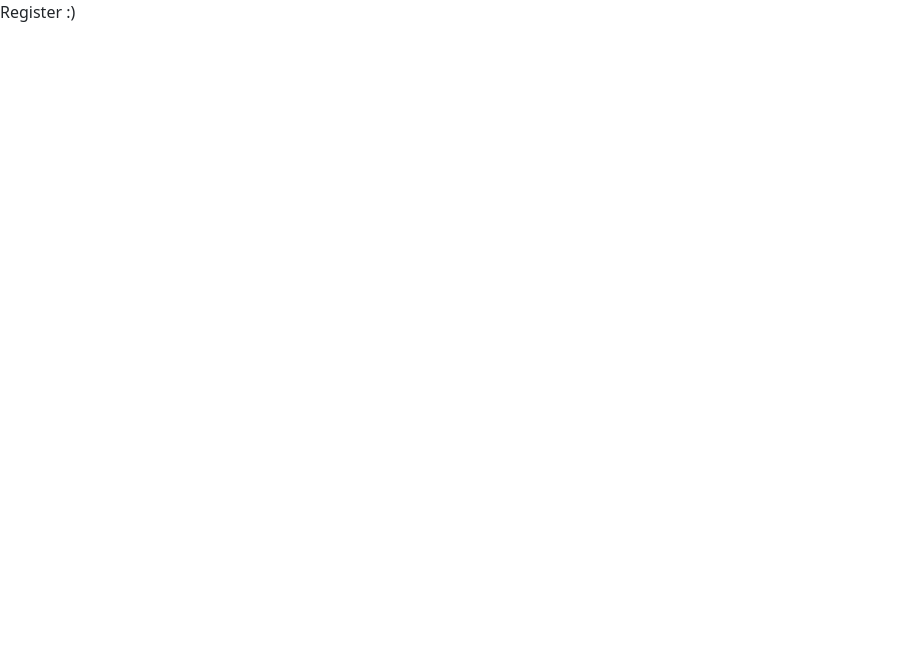
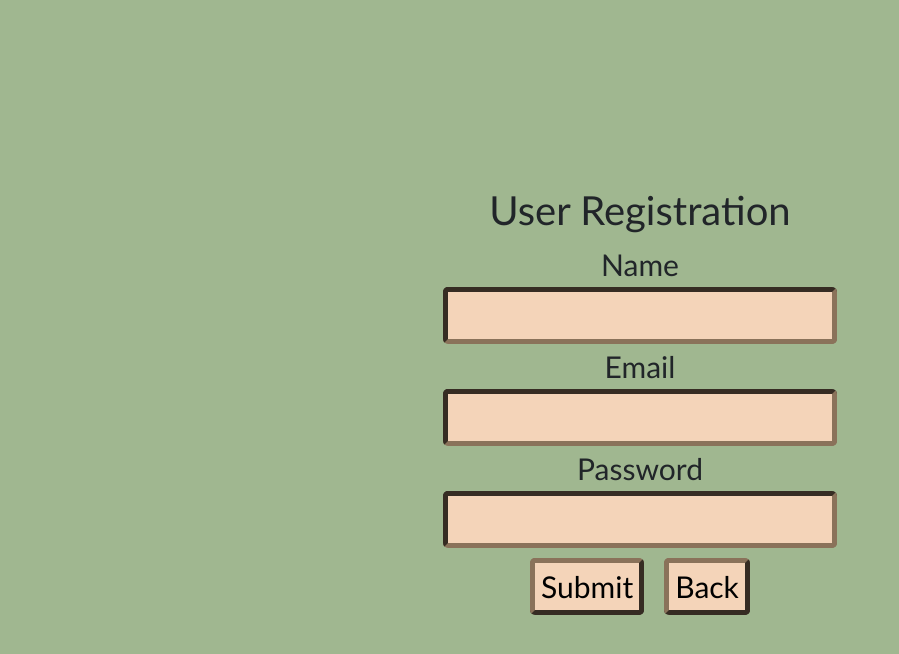
Before and after one commit to MWEST35/Online-Grocery-Store, a React (Create React App) app in the folder Frontend/ClientApp/: page /register in a window 1280 px wide. Shown: the top 654 px of the page, without its empty margins (0-899 px from the left). Built offline with nearby package versions, Linux system fonts and the light colour scheme.

Commit message:
Added registration page, leads to product page.

```diff
--- a/Frontend/ClientApp/src/AppRoutes.js
+++ b/Frontend/ClientApp/src/AppRoutes.js
@@ -1,4 +1,5 @@
 import { Login } from "./components/Login";
+import { Products } from "./components/Products";
 import { Register } from "./components/Register";
 
 const AppRoutes = [
@@ -9,6 +10,10 @@ const AppRoutes = [
   {
     path: "/register",
     element: <Register />
+  },
+  {
+      path: "/products",
+      element: <Products />
   }
 ];
 
--- /dev/null
+++ b/Frontend/ClientApp/src/components/Form.js
@@ -0,0 +1,117 @@
+import { useState } from "react";
+import { useNavigate } from "react-router-dom";
+
+export default function Form() {
+    const navigate = useNavigate();
+    const [name, setName] = useState("");
+    const [email, setEmail] = useState("");
+    const [password, setPassword] = useState("");
+    //check for errors
+    const [submitted, setSubmitted] = useState(false);
+    const [error, setError] = useState(false);
+
+    //handle name change
+    const handleName = (e) => {
+        setName(e.target.value);
+        setSubmitted(false);
+    };
+
+    //handle email change
+    const handleEmail = (e) => {
+        setEmail(e.target.value);
+        setSubmitted(false);
+    }
+
+    //handle password
+    const handlePassword = (e) => {
+        setPassword(e.target.value);
+        setSubmitted(false);
+    };
+
+    //handle form submission
+    const handleSubmit = (e) => {
+        e.preventDefault();
+        if (name === "" || email === "" || password === "") {
+            setError(true);
+        } else {
+            setSubmitted(true);
+            setError(false);
+            navigate('/products')
+        }
+    };
+
+    //show success message
+    const successMessage = () => {
+        return (
+            <div
+                className="success"
+                style={{
+                    display: submitted ? "" : "none",
+                }}
+            >
+                <h1> User {name} successfully registered!</h1>
+            </div>
+        );
+    };
+
+    const errorMessage = () => {
+        return (
+            <div
+                className="error"
+                style={{
+                    display: error ? "" : "none",
+                }}
+            >
+                <h1>Please enter all the fields</h1>
+            </div>
+        );
+    };
+
+    return (
+        <div className="form">
+            <div>
+                <h1> User Registration </h1>
+            </div>
+
+
+            {/* Calling to methods */}
+            <div className="messages">
+                {errorMessage()}
+                {successMessage()}
+            </div>
+
+            <form>
+                {/* Labels and inputs for form date */}
+                <label className="label">Name</label>
+                <input
+                    onChange={handleName}
+                    className="text-box"
+                    value={name}
+                    type="text"
+                />
+                <label className="label">Email</label>
+                <input
+                    onChange={handleEmail}
+                    className="text-box"
+                    value={email}
+                    type="email"
+                />
+
+                <label className="label">Password</label>
+                <input
+                    onChange={handlePassword}
+                    className="text-box"
+                    value={password}
+                    type="password"
+                />
+
+                <button onClick={handleSubmit} className="submit-button" type="submit">
+                    Submit
+                </button>
+                <button onClick={() => navigate('/ ')} className="submit-button" type="button">
+                    Back
+                </button>
+            </form>
+        </div>
+    );
+}
--- /dev/null
+++ b/Frontend/ClientApp/src/components/Products.js
@@ -0,0 +1,14 @@
+import "../styles.css";
+import React, { Component } from 'react';
+
+export class Products extends Component {
+    static displayName = Products.name;
+
+    render() {
+        return (
+            <div className="Container">
+            <p> Products Page :) </p>
+            </div>
+        );
+    }
+}
--- a/Frontend/ClientApp/src/components/Register.js
+++ b/Frontend/ClientApp/src/components/Register.js
@@ -1,12 +1,17 @@
 import "../styles.css";
 import React, { Component } from 'react';
+import Form from "./Form"
 
 export class Register extends Component {
   static displayName = Register.name;
 
   render() {
-    return (
-      <div>Register :)</div>
+      return (
+          <div className="Container">
+          <div className="Register">
+                <Form />
+              </div>
+          </div>
     );
   }
 }
--- a/Frontend/ClientApp/src/styles.css
+++ b/Frontend/ClientApp/src/styles.css
@@ -56,3 +56,23 @@
     margin-right: 10px;
     margin-left: 10px;
 }
+
+.Register {
+    font-family: Calibri;
+    font-size: 30px;
+    text-align: center;
+    grid-row: 2 / 3;
+    grid-column: 2 / 3;
+}
+
+.submit-button {
+    font-size: 30px;
+    background-color: #f4d4b9;
+    border-color: #8a725a;
+    border-style: outset;
+    border-width: 5px;
+    border-radius: 5px;
+    margin-top: 10px;
+    margin-right: 10px;
+    margin-left: 10px;
+}
```
Also changed, not shown: 1 other file (tests, documents, lock files or other folders).
